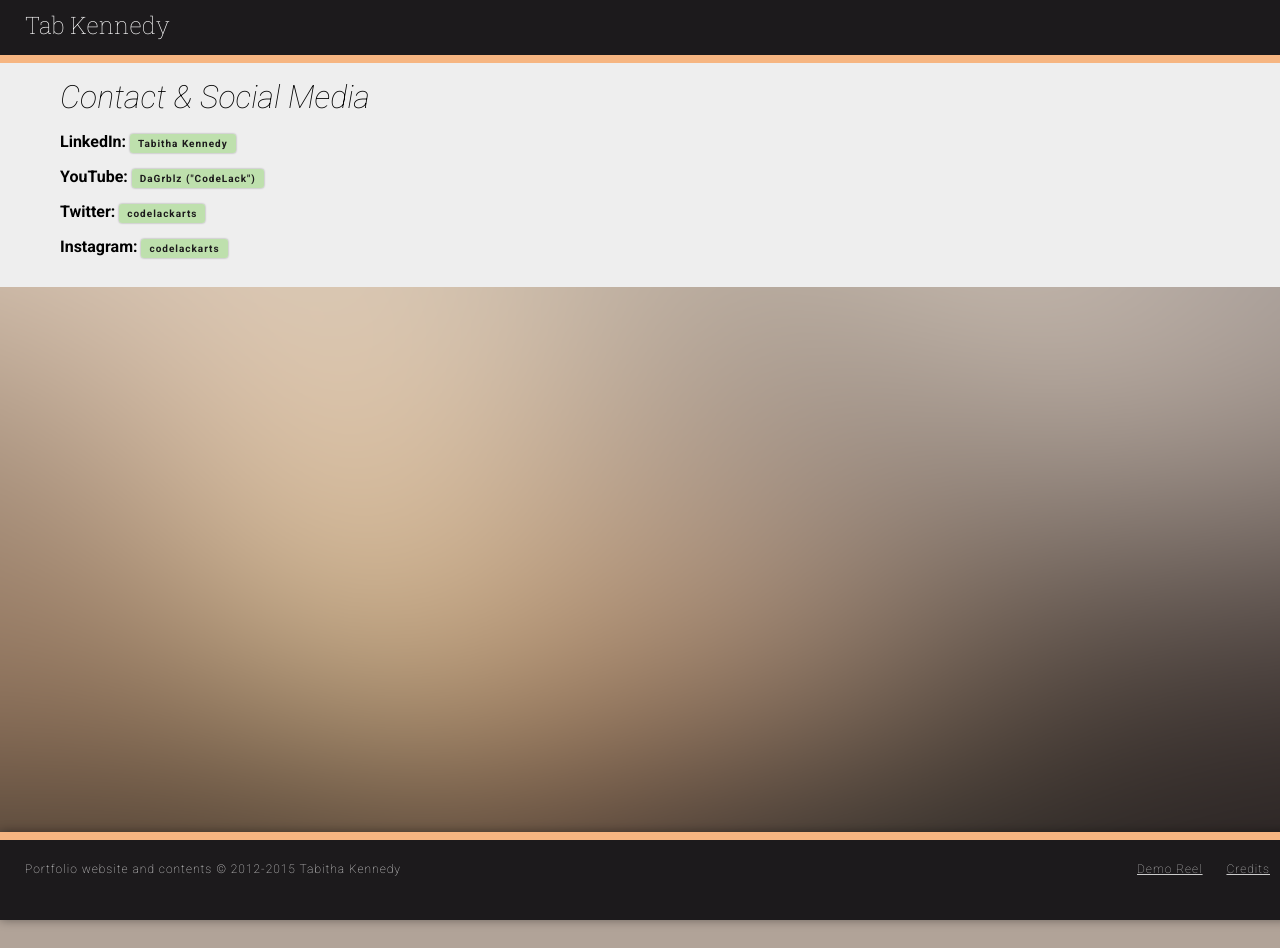
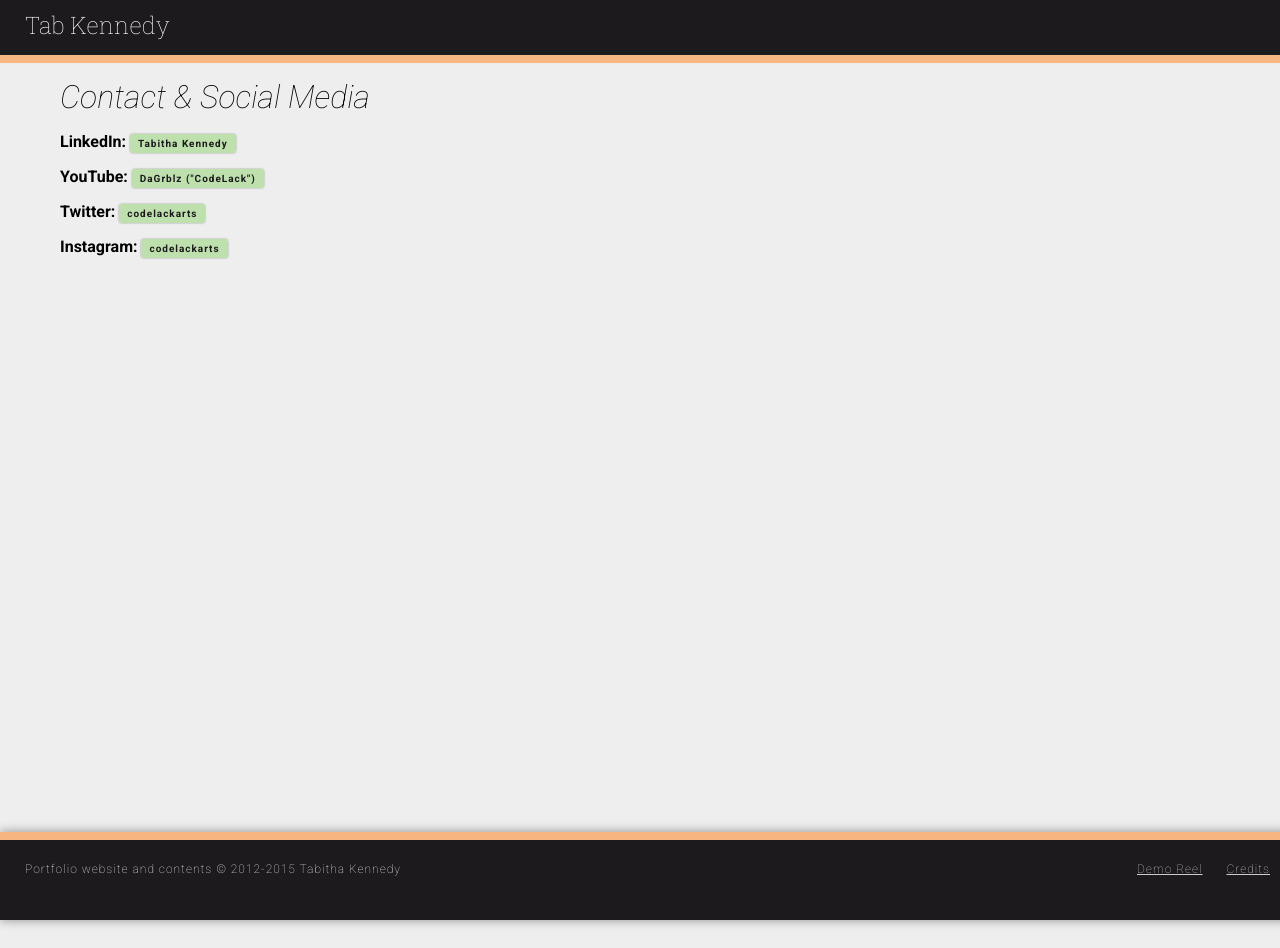
Before and after one commit to codelack/codelack.github.io, a Jekyll site: the page contact.html, which Jekyll copies as it is, in a window 1280 px wide. Built offline with Jekyll 4.4.1, drawn with Linux system fonts in a browser that asks for light colours.

Commit message:
More content

```diff
--- a/css/content.css
+++ b/css/content.css
@@ -19,8 +19,6 @@
   padding: 15px 60px;
   background-color: #EEE;
   max-width: 1300px;
-}
-#workcontent section {
   min-height: 90vh;
   padding-bottom: 60px;
 }
```
